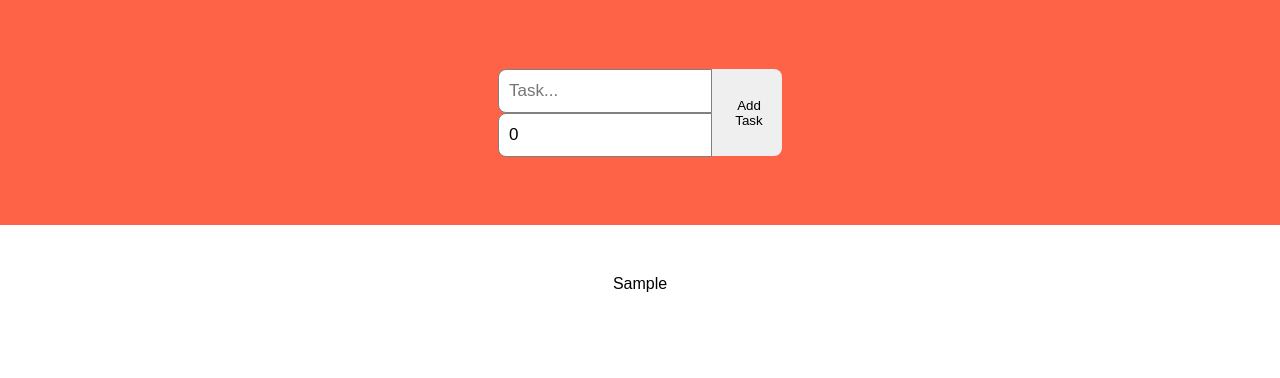
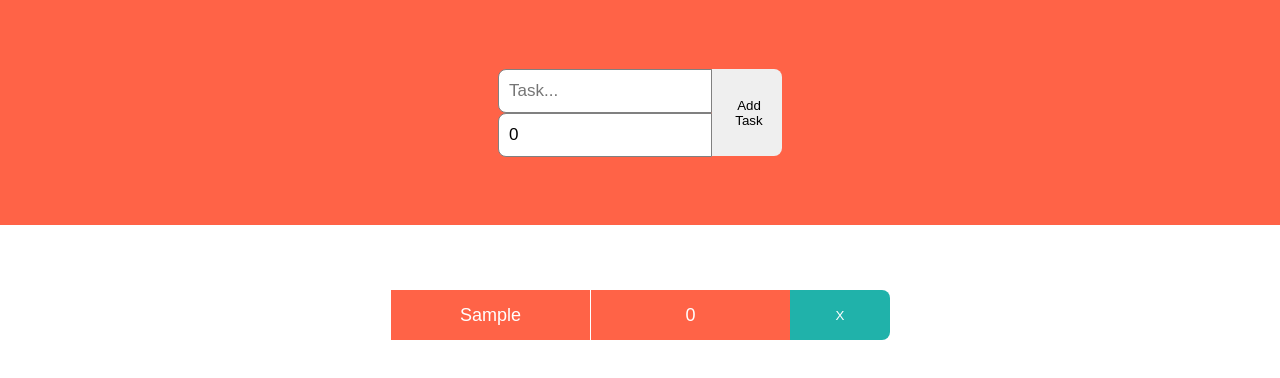
Before and after one commit to RostykZhuk/TypeScript, a React (Create React App) app in the folder todo-list-react/: page / in a window 1280 px wide. Both pictures are taken after typing "Sample" into the empty fields and a click on the button "Add Task". Shown: the top 378 px of the page. Built offline with nearby package versions, Linux system fonts and the light colour scheme.

Commit message:
complete/delete task functionality

```diff
--- a/todo-list-react/src/App.tsx
+++ b/todo-list-react/src/App.tsx
@@ -23,6 +23,13 @@
     setDeadline(0);
   };
 
+  const completeTask = (taskNameToDelete: string): void => {
+    setTodoList(
+      todoList.filter((task) => {
+        return task.taskName != taskNameToDelete;
+      })
+    );
+  };
   return (
     <div className='App'>
       <div className='header'>
@@ -46,7 +53,7 @@
       </div>
       <div className='todoList'>
         {todoList.map((task: ITask, key: number) => {
-          return <TodoTask key={key} task={task} />;
+          return <TodoTask key={key} task={task} completeTask={completeTask} />;
         })}
       </div>
     </div>
--- a/todo-list-react/src/Components/TodoTask.tsx
+++ b/todo-list-react/src/Components/TodoTask.tsx
@@ -2,10 +2,25 @@
 import { ITask } from '../Interfaces';
 interface Props {
   task: ITask;
+  completeTask(taskNameToDelete: string): void;
 }
 
-const TodoTask = ({ task }: Props) => {
-  return <div>{task.taskName}</div>;
+const TodoTask = ({ task, completeTask }: Props) => {
+  return (
+    <div className='task'>
+      <div className='content'>
+        <span>{task.taskName}</span>
+        <span>{task.deadline}</span>
+      </div>
+      <button
+        onClick={() => {
+          completeTask(task.taskName);
+        }}
+      >
+        X
+      </button>
+    </div>
+  );
 };
 
 export default TodoTask;
```
